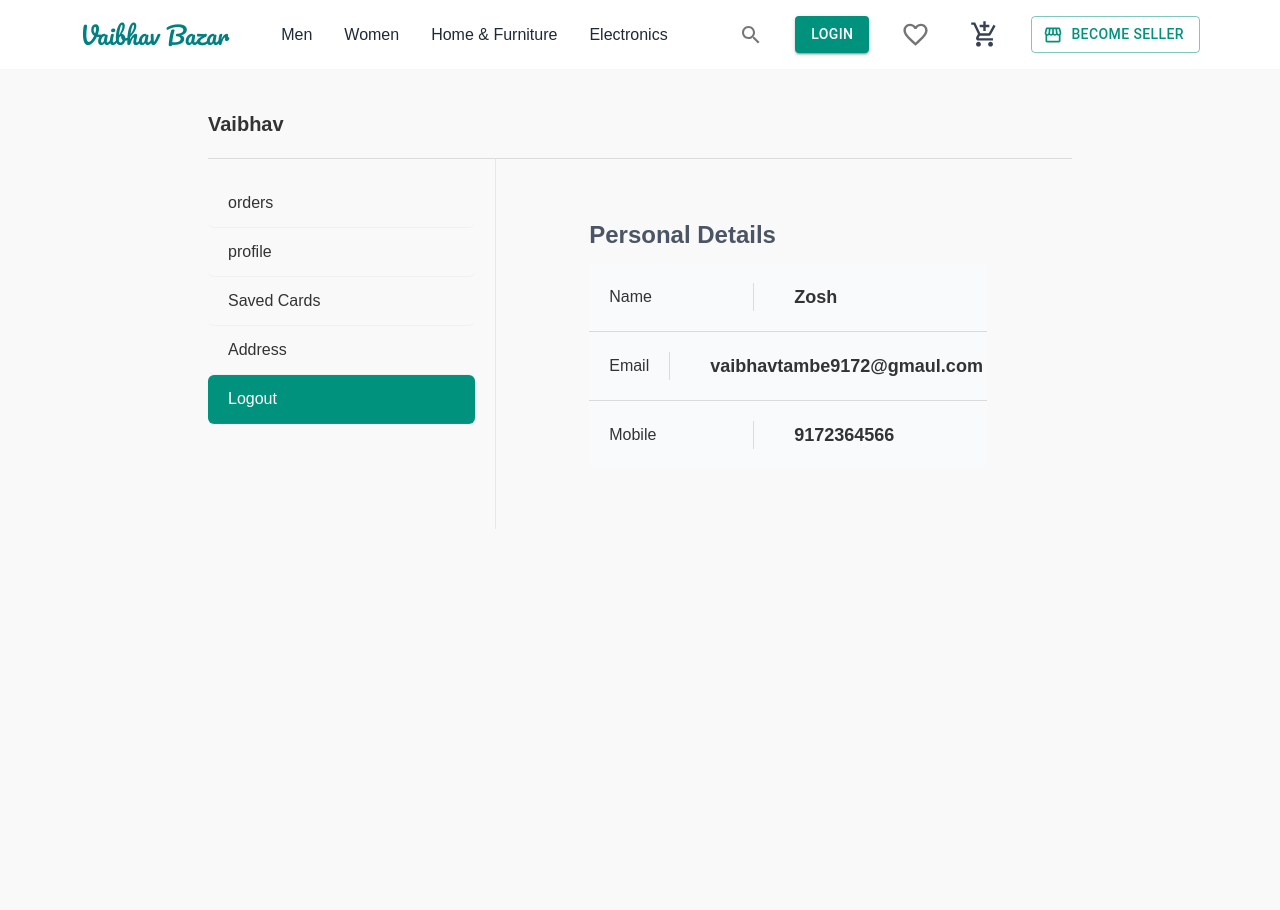
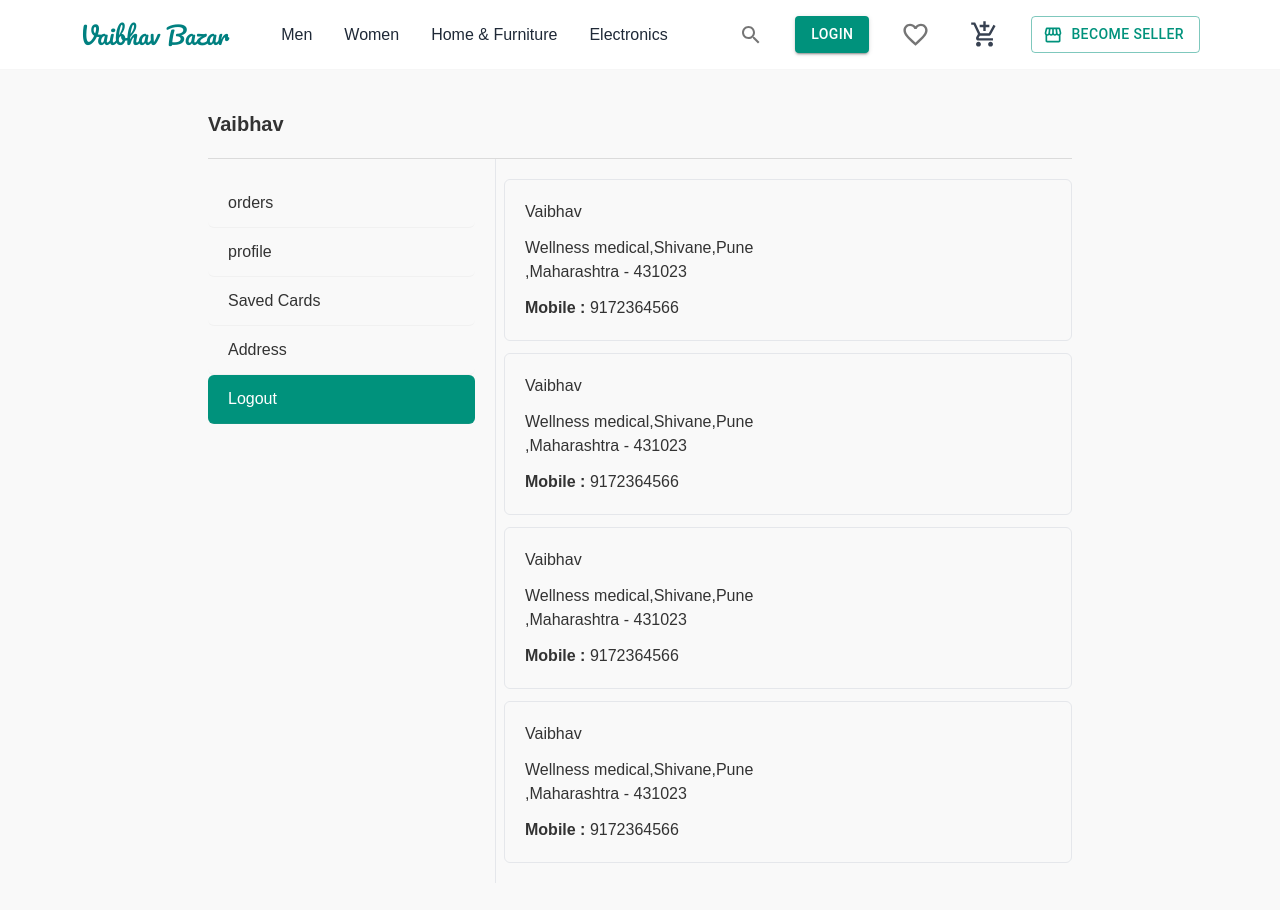
Before and after one commit to Vaibhav9172364566-tambe/ECommerce_Website_Using_SpringBoot_React, a React (Create React App) app in the folder frontend/: page / in a window 1280 px wide. Built offline with nearby package versions, Linux system fonts and the light colour scheme.

Commit message:
impliment the  user Address

```diff
--- a/frontend/src/customer/pages/Account/Account.tsx
+++ b/frontend/src/customer/pages/Account/Account.tsx
@@ -4,6 +4,7 @@ import { useLocation, useNavigate } from 'react-router-dom'
 import Orders from './Orders'
 import OrderDetails from './OrderDetails'
 import UserDetails from './UserDetails'
+import Address from './Address'
 
 const menu=[
     { name:"orders",path:'/account/orders'  },
@@ -49,7 +50,8 @@ const Account = () => {
             <section className='right lg:col-span-2 lg:pl-2 py-5'>
                     {/* <Orders></Orders> */}
                     {/* <OrderDetails></OrderDetails> */}
-                    <UserDetails></UserDetails>
+                    {/* <UserDetails></UserDetails> */}
+                    <Address></Address>
             </section>
 
          </div>
--- /dev/null
+++ b/frontend/src/customer/pages/Account/Address.tsx
@@ -0,0 +1,13 @@
+import React from 'react'
+import UserAddress from './UserAddress'
+
+const Address = () => {
+  return (
+    <div className='space-y-3'>
+        {[1,1,1,1].map((item)=><UserAddress></UserAddress>)}
+
+    </div>
+  )
+}
+
+export default Address
--- /dev/null
+++ b/frontend/src/customer/pages/Account/UserAddress.tsx
@@ -0,0 +1,15 @@
+import React from 'react'
+
+const UserAddress = () => {
+  return (
+    <div className='p-5 border rounded-md flex'>
+
+    <div className='space-y-3 '>
+        <h1>Vaibhav</h1>
+        <p className='w-[320px]'>Wellness medical,Shivane,Pune ,Maharashtra - 431023</p>
+         <p><strong> Mobile : </strong> 9172364566</p>
+    </div>
+</div>  )
+}
+
+export default UserAddress
```
